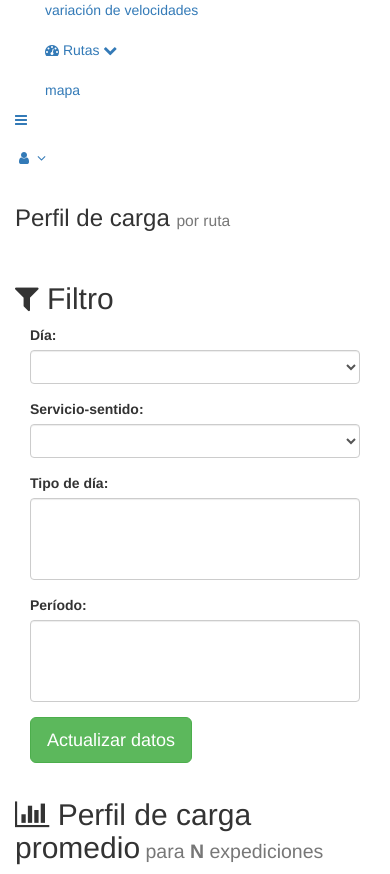
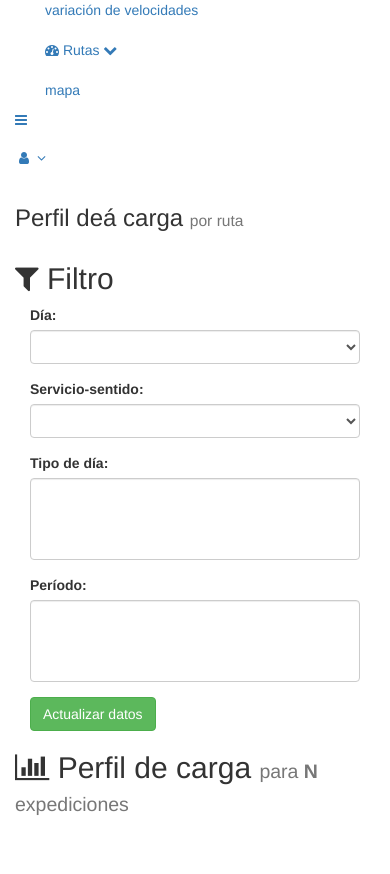
Before and after one commit to SmartcitySantiagoChile/fondefVizServer, a Django app: template profile/templates/profile/byExpedition.html in a window 390 px wide. Shown: the part 518-1392 px from the top of the page. Run offline with Django 3.2, Linux system fonts and the light colour scheme; the template is opened without the code that fills it, so the values that code supplies are empty; a map, chart or similar area stays blank; some libraries are stand-ins or nearby versions.

Commit message:
refactoring: use templatetag to build html view

```diff
--- a/profile/templates/profile/byExpedition.html
+++ b/profile/templates/profile/byExpedition.html
@@ -1,13 +1,13 @@
 {% extends 'admin/base_site.html' %}
-{% load static %}
+{% load static header panel inline_select table columns update_button %}
 
-{% block title %}Perfil por expedición{% endblock %}
+{% block title %}Perfil de carga por expedición{% endblock %}
 
 {% block css %}
 {% with "components/gentelella/vendors/" as gentelella_static %}
   <link href="{% static gentelella_static|add:"bootstrap-daterangepicker/daterangepicker.css" %}" rel="stylesheet">
   <link href="{% static gentelella_static|add:"select2/dist/css/select2.min.css" %}" rel="stylesheet">
-<!-- iCheck -->
+  <!-- iCheck -->
   <link href="{% static gentelella_static|add:"iCheck/skins/flat/green.css" %}" rel="stylesheet">
 
   <link href="{% static gentelella_static|add:"datatables.net-bs/css/dataTables.bootstrap.min.css" %}" rel="stylesheet">
@@ -25,143 +25,45 @@
 {% endblock %}
 
 {% block content %}
-<div class="">
-  <div class="page-title">
-    <div class="title_left">
-      <h3>Perfil de carga <small>por ruta</small></h3>
-    </div>
-    <div class="title_right">
-    </div>
-  </div>
-  <div class="clearfix"></div>
-  <br />
+    {% header "Perfil deá carga" "por ruta" %}
 
   <div class="row">
     <div class="col-md-12 col-sm-12 col-xs-12">
-      <div class="x_panel">
-        <div class="x_title">
-          <h2><i class="fa fa-filter"></i> Filtro <small></small></h2>
-          <div class="clearfix"></div>
-        </div>
-        <div class="x_content">
-          <div class="col-md-2 col-sm-12 col-xs-12 form-group">
-            <label class="control-label" for="dateFromFilter">Día:</label>
-            <select type="text" id="dayFilter" placeholder="Día" class="form-control">
-              {% for day in days %}
-              <option>{{ day }}</option>
-              {% endfor %}
-            </select>
-          </div>
-          <!--
-          <div class="col-md-2 col-sm-12 col-xs-12 form-group">
-            <label class="control-label" for="dateFromFilter">Desde:</label>
-            <input type="text" id="dateFromFilter" placeholder="Desde" class="form-control">
-          </div>
+    {% inline_select "Día:" "dayFilter" days as days_select %}
+    {% columns 2 2 12 days_select as col1 %}
 
-          <div class="col-md-2 col-sm-12 col-xs-12 form-group">
-            <label class="control-label" for="dateToFilter">Hasta:</label>
-            <input type="text" id="dateToFilter" placeholder="Hasta" class="form-control">
-          </div>
-          -->
-          <div class="col-md-2 col-sm-12 col-xs-12 form-group">
-            <label class="control-label" for="routeFilter">Servicio-sentido:</label>
-            <!-- <input type="text" id="routeFilter" placeholder="Servicio sentido" class="form-control">-->
-            <select class="form-control" id='routeFilter'>
-              {% for route in routes %}
-              <option>{{ route }}</option>
-              {% endfor %}
-            </select>
-          </div>
+    {% inline_select "Servicio-sentido:" "routeFilter" routes as route_select %}
+    {% columns 2 2 12 route_select as col2 %}
 
-          <div class="col-md-2 col-sm-12 col-xs-12 form-group">
-            <label class="control-label" for="dayTypeFilter">Tipo de día:</label>
-            <select class="form-control" id='dayTypeFilter' multiple="multiple">
-              {% for dayType in dayTypes %}
-              <option>{{ dayType }}</option>
-              {% endfor %}
-            </select>
-          </div>
+    {% inline_select "Tipo de día:" "dayTypeFilter" dayTypes True as dayType_select %}
+    {% columns 2 2 12 dayType_select as col3 %}
 
-          <div class="col-md-4 col-sm-12 col-xs-12 form-group">
-            <label class="control-label" for="periodFilter">Período:</label>
-            <select class="form-control" id='periodFilter' multiple="multiple">
-              {% for period in periods %}
-              <option>{{ period }}</option>
-              {% endfor %}
-            </select>
-          </div>
-          <!--
-          <div class="row">
-            <div class="col-md-4 col-sm-12 col-xs-12 form-group">
-              <label class="control-label" for="licensePlateFilter">Patente:</label>
-              <input type="text" id="licensePlateFilter" placeholder="Patente" class="tags form-control">
-            </div>
+    {% inline_select "Período:" "periodFilter" periods True as period_select %}
+    {% columns 2 2 12 period_select as col4 %}
 
-            <div class="col-md-4 col-sm-12 col-xs-12 form-group">
-              <label class="control-label" for="licensePlateFilter">Expedición id:</label>
-              <input type="text" id="expeditionIdFilter" placeholder="Patente" class="tags form-control">
-            </div>
-          </div>-->
-          <div class="col-md-12 col-sm-12 col-xs-12 form-group">
-            <div class="ln_solid"></div>
-            <button type="submit" id="btnUpdateChart" class="btn btn-success btn-lg btn-round">Actualizar datos</button>
-          </div>
-        </div>
-      </div>
+    {% update_button "btnUpdateChart" "Actualizar datos" as update_button %}
+    {% columns 12 12 12 update_button as col5 %}
+
+    {% panel "fa-filter" "Filtro" col1|add:col2|add:col3|add:col4|add:col5 %}
     </div>
   </div>
 
   <div class="row">
-  <div class="col-md-12 col-sm-12 col-xs-12">
-    <div class="x_panel">
-      <div class="x_title">
-        <h2><i class="fa fa-bar-chart"></i> Perfil de carga promedio<small> para <strong id="expeditionNumber">N</strong> expediciones</small></h2>
-        <div class="clearfix"></div>
-      </div>
-      <div class="x_content">
-        <div class="col-md-9 col-sm-9 col-xs-12">
-          <div id="barChart" style="height:400px;"></div>
-        </div>
-        <div class="col-md-3 col-sm-3 col-xs-12">
-          <h4><i class="fa fa-clock-o"></i> Expediciones por hora</h4>
-          <div id="timePeriodChart" style="height:89px;"></div>
-          <h4><i class="fa fa-truck"></i> Expediciones por patente <strong id="licensePlateNumber">(N)</strong></h4>
-          <div id="wordcloudChart1" style="height:100px;"></div>
-          <h4><i class="fa fa-calendar"></i> Expediciones por tipo de día</h4>
-          <div id="wordcloudChart2" style="height:100px;"></div>
-        </div>
-      </div>
+    <div class="col-md-12 col-sm-12 col-xs-12">
+        {% with barChart='<div id="barChart" style="height:400px;"></div>' resume1='<h4><i class="fa fa-clock-o"></i> Expediciones por hora</h4><div id="timePeriodChart" style="height:89px;"></div>' resume2='<h4><i class="fa fa-truck"></i> Expediciones por patente <strong id="licensePlateNumber">(N)</strong></h4><div id="wordcloudChart1" style="height:100px;"></div>' resume3='<h4><i class="fa fa-calendar"></i> Expediciones por tipo de día</h4><div id="wordcloudChart2" style="height:100px;"></div>' %}
+            {% columns 9 9 12 barChart as col6 %}
+            {% columns 3 3 12 resume1|add:resume2|add:resume3 as col7 %}
+            {% panel "fa-bar-chart" "Perfil de carga <small>para <strong id='expeditionNumber'>N</strong> expediciones</small>" col6|add:col7 %}
+        {% endwith %}
     </div>
-  </div>
   </div>
 
   <div class="row">
     <div class="col-md-12 col-sm-12 col-xs-12">
-      <div class="x_panel">
-        <div class="x_title">
-          <h2><i class="fa fa-truck"></i> Expediciones (<strong id="expeditionNumber2">N</strong>)</h2>
-          <div class="clearfix"></div>
-        </div>
-        <div class="x_content">
-          <table id="expeditionDetail" class="table table-striped table-bordered dt-responsive table-condensed nowrap" width="100%">
-            <thead>
-              <tr>
-              <th style="padding-right:5px;"><input type="checkbox" id="checkbox-select-all" class="flat" checked></th>
-              <th></th>
-              <th></th>
-              <th></th>
-              <th></th>
-              <th></th>
-              <th></th>
-              <th></th>
-              </tr>
-            </thead>
-          </table>
-        </div>
-      </div>
+        {% table "expeditionDetail" 8 as expeditionTable %}
+        {% panel "fa-truck" 'Expediciones (<strong id="expeditionNumber2">N</strong>)' expeditionTable %}
     </div>
   </div>
-</div>
 {% endblock %}
 
 {% block js %}
@@ -186,7 +88,4 @@
 {% endwith %}
 <script src="{% static "js/echartsTheme.js" %}"></script>
 <script src="{% static "js/byExpedition.js" %}"></script>
-<script>
-
-</script>
 {% endblock %}
```
